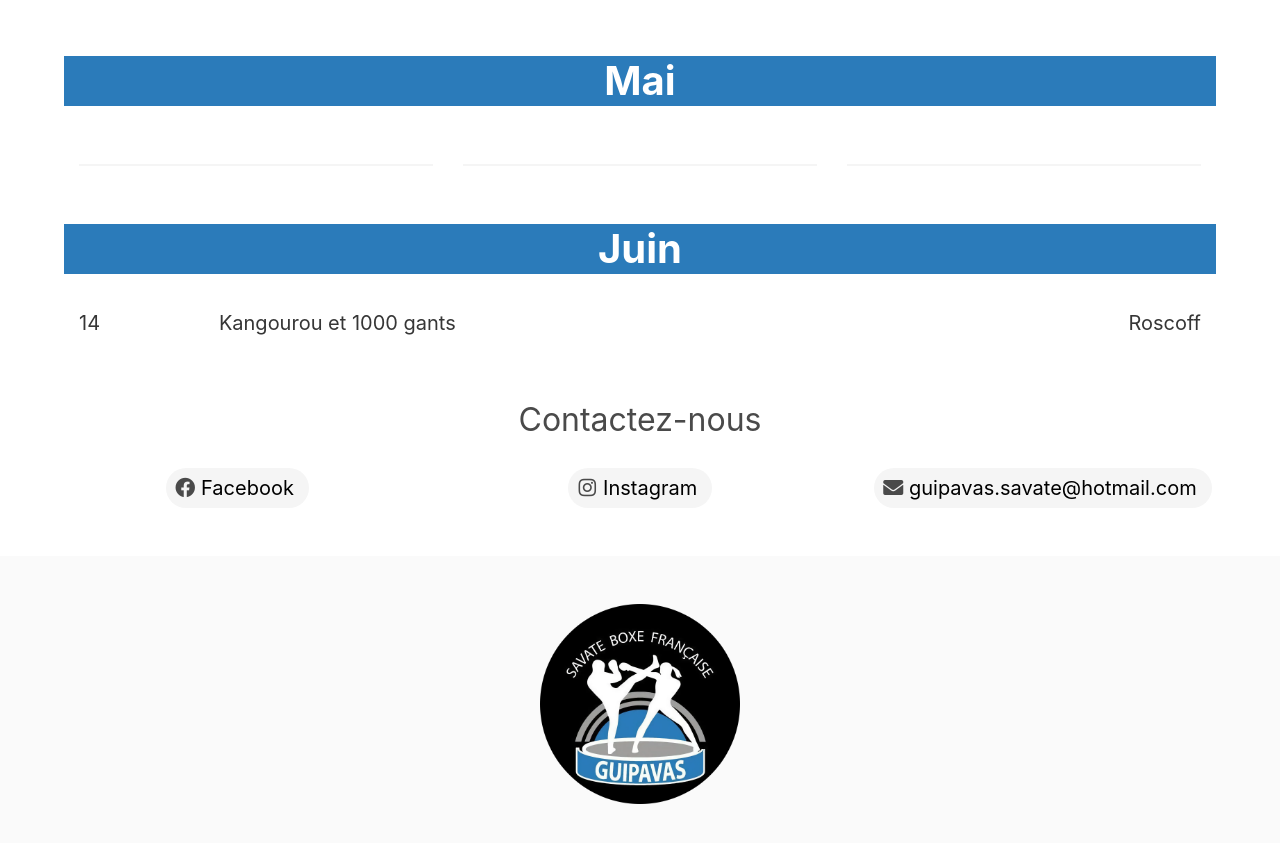
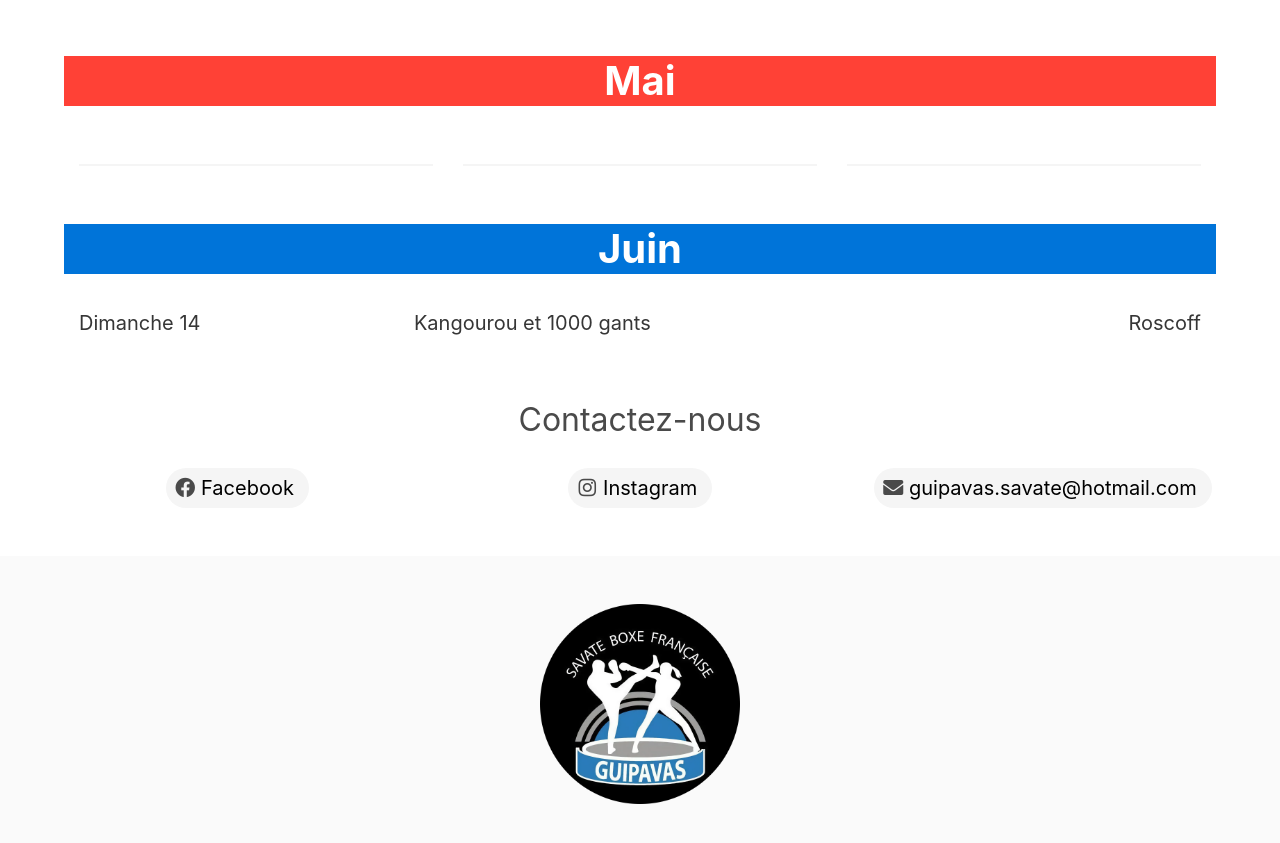
Before and after one commit to guipavas-savate/guipavas-savate.github.io, a Jekyll site: the page built from calendrier.html, in a window 1280 px wide and 900 px high, scrolled down 1478 px. Shown: the top 843 px of the window. Built offline with Jekyll 4.4.1, drawn with Linux system fonts in a browser that asks for light colours; nearby versions of some CDN libraries.

Commit message:
Mise à jour des couleurs

```diff
--- a/_data/calendar.yml
+++ b/_data/calendar.yml
@@ -69,6 +69,6 @@ months:
     - title: Juin
       color: "#0074d9"
       events:
-        - date: "14"
+        - date: "Dimanche 14"
           name: Kangourou et 1000 gants
           place: Roscoff
--- a/calendrier.html
+++ b/calendrier.html
@@ -12,7 +12,7 @@ order: 3
 </h1>
 
 {% for month in site.data.calendar.months %}
-<h2 id="{{ month.title | slugify }}" class="subtitle is-2 has-text-centered has-text-weight-bold has-text-white has-background-info-dark">{{ month.title }}</h2>
+<h2 style="background-color: {{ month.color }};" id="{{ month.title | slugify }}" class="subtitle is-2 has-text-centered has-text-weight-bold has-text-white">{{ month.title }}</h2>
 
 <table class="table is-fullwidth">
 {% for event in month.events %}
```
